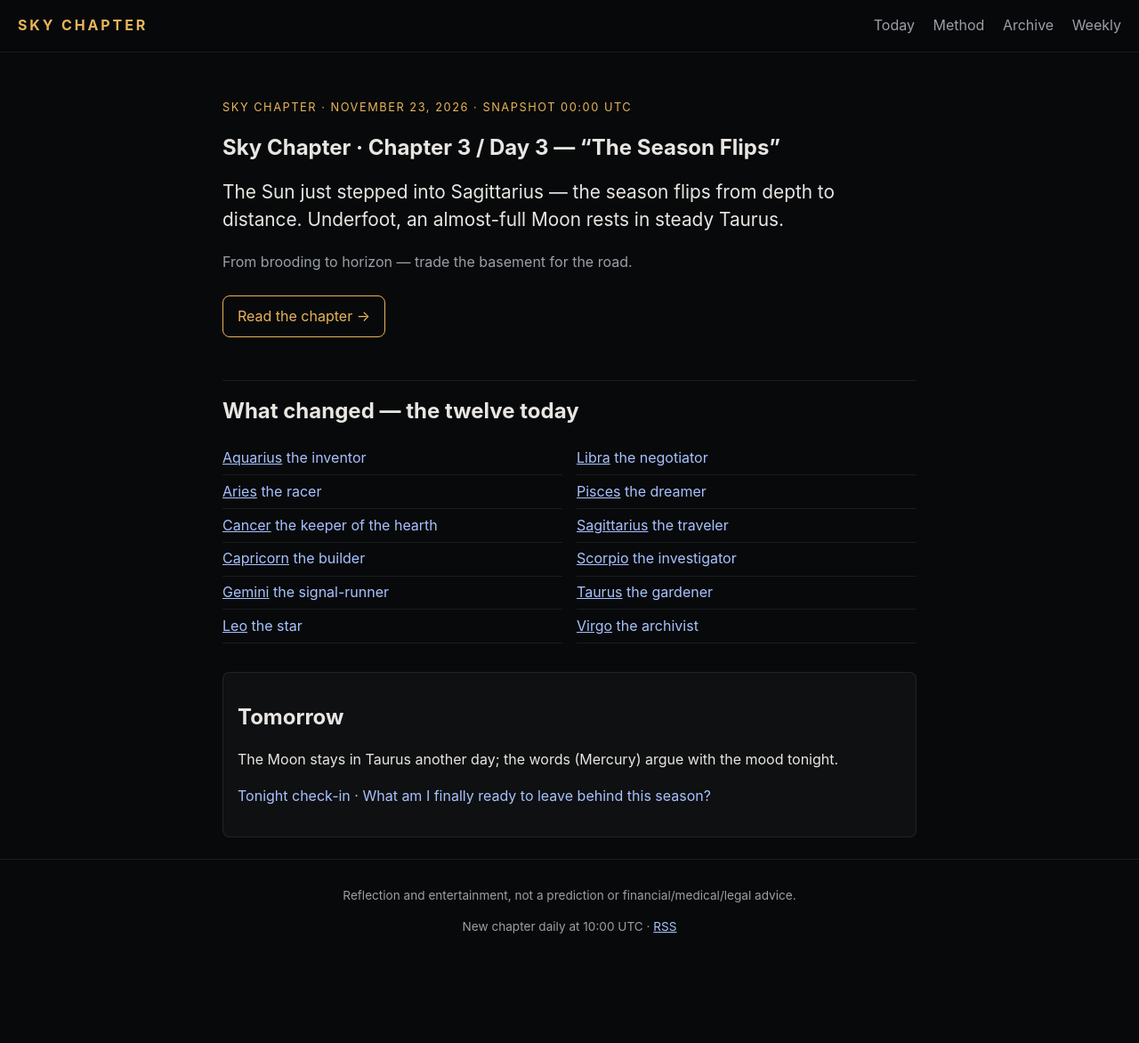
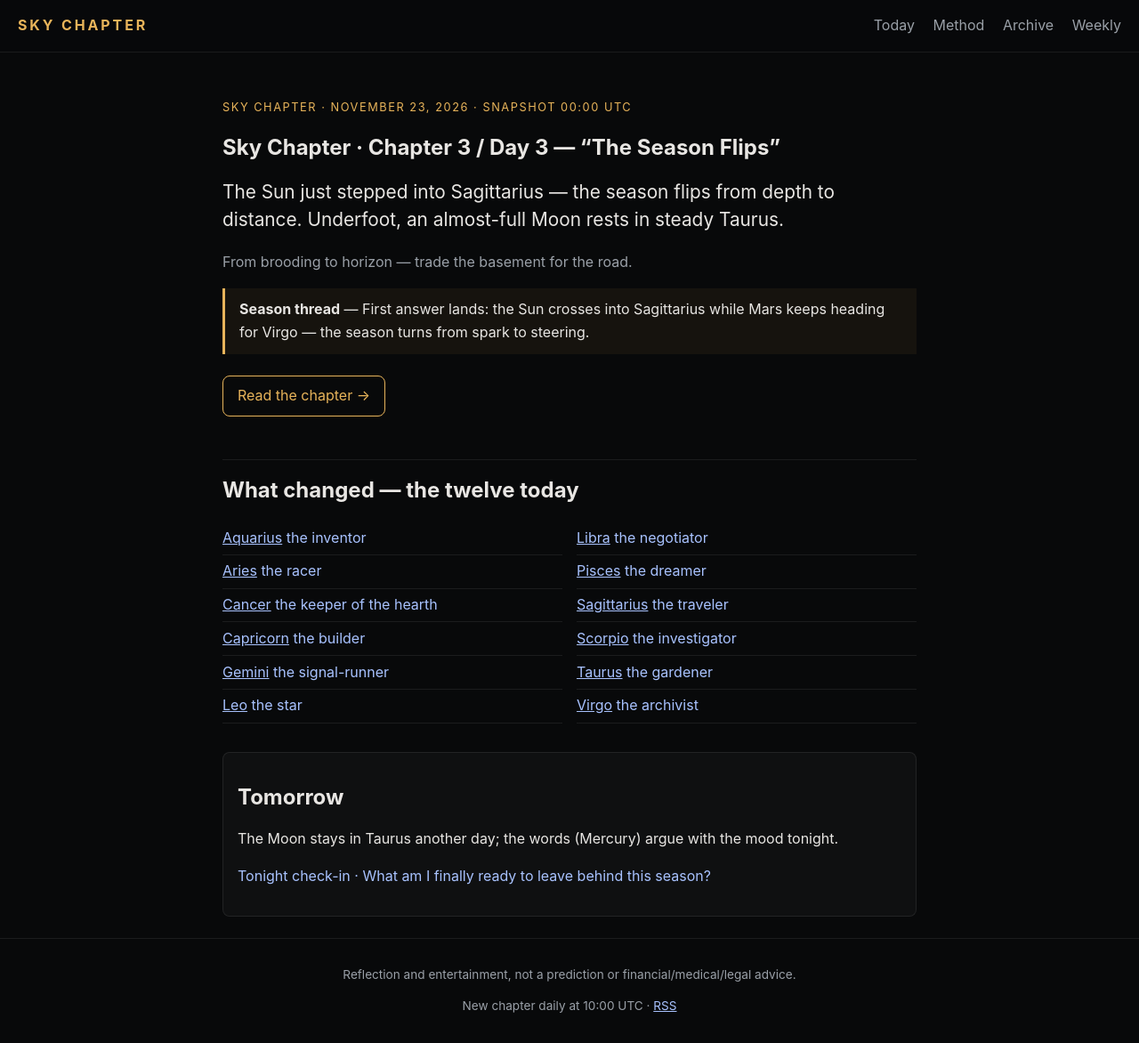
Before and after one commit to sky-chapter/sky-chapter.github.io, a Jekyll site: the page built from index.html, in a window 1280 px wide and 1172 px high. Shown: the whole window at 89% size. Built offline with Jekyll 4.4.1, drawn with Linux system fonts in a browser that asks for light colours.

Commit message:
Season thread: field + daily/home blocks; story-bible beats

```diff
--- a/_daily/2026-11-23.md
+++ b/_daily/2026-11-23.md
@@ -6,6 +6,7 @@ og_image: /assets/og-ep-2026-11-23.png
 snapshot_utc: "2026-11-23T00:00:00Z"
 cold_open: "The Sun just stepped into Sagittarius — the season flips from depth to distance. Underfoot, an almost-full Moon rests in steady Taurus."
 canvas: "From brooding to horizon — trade the basement for the road."
+season_thread: "First answer lands: the Sun crosses into Sagittarius while Mars keeps heading for Virgo — the season turns from spark to steering."
 hook: "The Moon stays in Taurus another day; the words (Mercury) argue with the mood tonight."
 tonight: "What am I finally ready to leave behind this season?"
 ---
--- a/_layouts/daily.html
+++ b/_layouts/daily.html
@@ -3,6 +3,7 @@ layout: default
 ---
 <article class="episode">
   <p class="meta">{{ page.date | date: "%B %-d, %Y" }} · snapshot 00:00 UTC</p>
+  {% if page.season_thread %}<p class="season-thread"><strong>Season thread</strong> — {{ page.season_thread }}</p>{% endif %}
   {{ content }}
 </article>
 <script type="application/ld+json">
--- a/assets/style.css
+++ b/assets/style.css
@@ -36,3 +36,5 @@ ul{list-style:none;padding:0}
 
 .index-list{list-style:none;padding:0;margin:1.5rem 0}
 .index-list li{padding:.6rem 0;border-bottom:1px solid rgba(255,255,255,.08)}
+
+.season-thread{border-left:3px solid var(--gold);padding:.7rem 1rem;background:rgba(232,180,90,.06);margin:1rem 0}
--- a/index.html
+++ b/index.html
@@ -9,6 +9,7 @@ title: Today
   <h1>{{ ep.title }}</h1>
   <p class="sky-strip">{{ ep.cold_open }}</p>
   <p class="canvas">{{ ep.canvas }}</p>
+  {% if ep.season_thread %}<p class="season-thread"><strong>Season thread</strong> — {{ ep.season_thread }}</p>{% endif %}
   <p><a class="cta" href="{{ ep.url | relative_url }}">Read the chapter →</a></p>
 </section>
 
```
Also changed, not shown: _daily/2026-11-21.md (+1 -0 lines), _daily/2026-11-22.md (+1 -0 lines).
